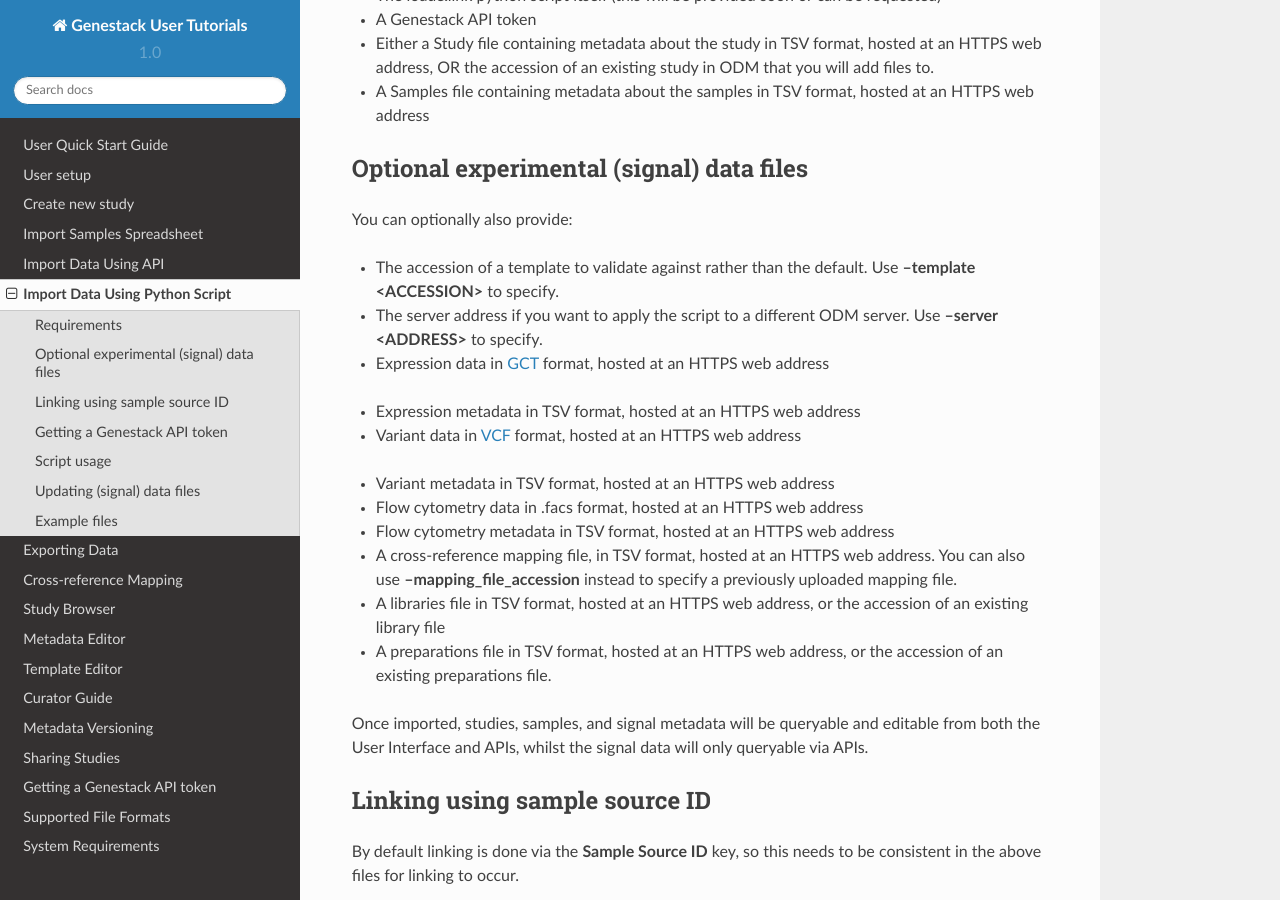
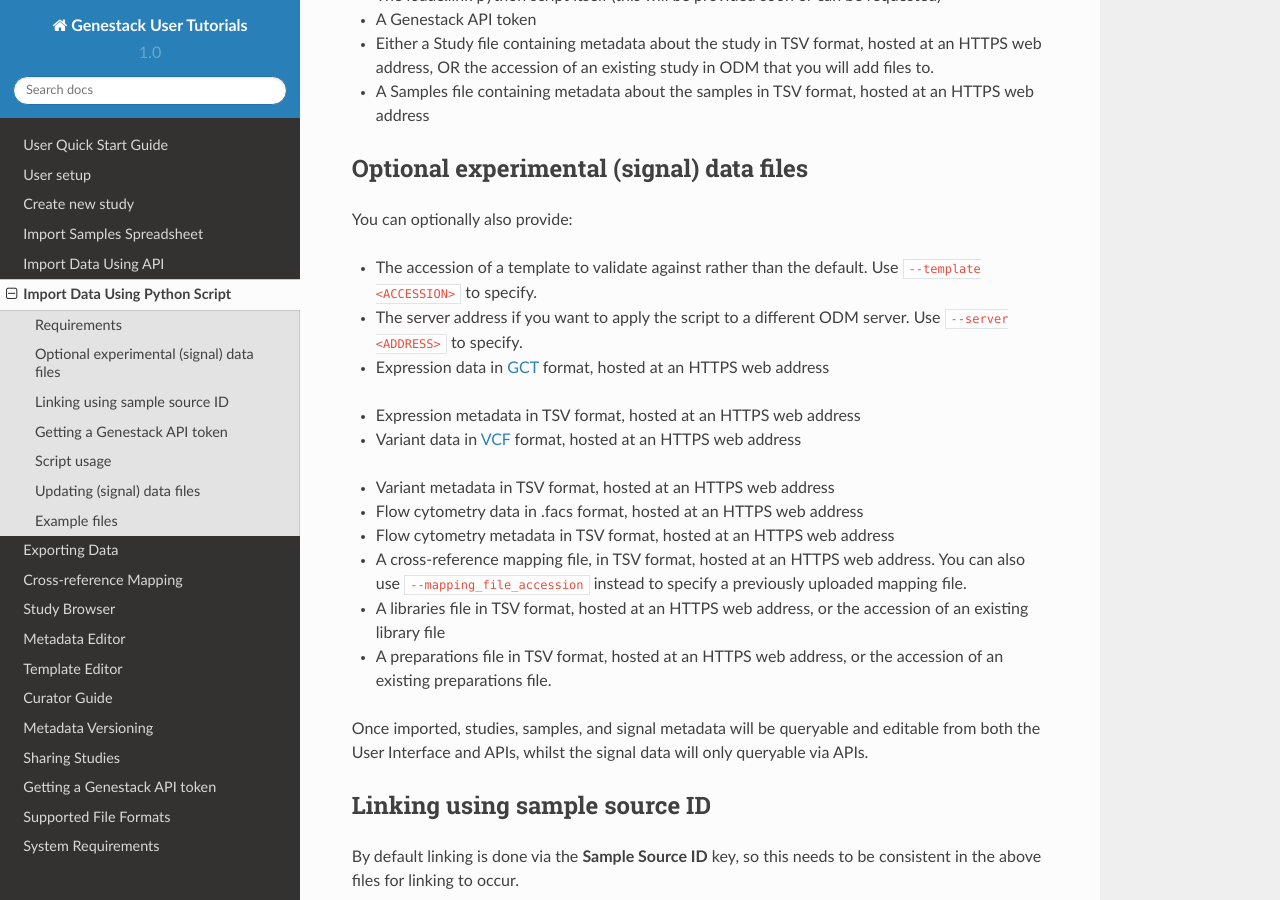
Before and after one commit to genestack/user-guide, a Sphinx documentation site: the page built from source/doc-odm-user-guide/import-data-using-python-script.rst, in a window 1280 px wide and 900 px high, scrolled down 376 px. Built offline with Sphinx 7.4.7 and the Read the Docs theme 2.0.0, drawn with Linux system fonts in a browser that asks for light colours.

Commit message:
Fix command argument style

```diff
--- a/source/doc-odm-user-guide/import-data-using-python-script.rst
+++ b/source/doc-odm-user-guide/import-data-using-python-script.rst
@@ -21,9 +21,9 @@
 
 You can optionally also provide:
 
-- The accession of a template to validate against rather than the default. Use **--template <ACCESSION>** to specify.
+- The accession of a template to validate against rather than the default. Use ``--template <ACCESSION>`` to specify.
 
-- The server address if you want to apply the script to a different ODM server.  Use **--server <ADDRESS>** to specify.
+- The server address if you want to apply the script to a different ODM server.  Use ``--server <ADDRESS>`` to specify.
 
 - Expression data in GCT_ format, hosted at an HTTPS web address
 
@@ -41,7 +41,7 @@
 
 - Flow cytometry metadata in TSV format, hosted at an HTTPS web address
 
-- A cross-reference mapping file, in TSV format, hosted at an HTTPS web address. You can also use **--mapping_file_accession** instead to specify a previously uploaded mapping file.
+- A cross-reference mapping file, in TSV format, hosted at an HTTPS web address. You can also use ``--mapping_file_accession`` instead to specify a previously uploaded mapping file.
 
 - A libraries file in TSV format, hosted at an HTTPS web address, or the accession of an existing library file
 
```
